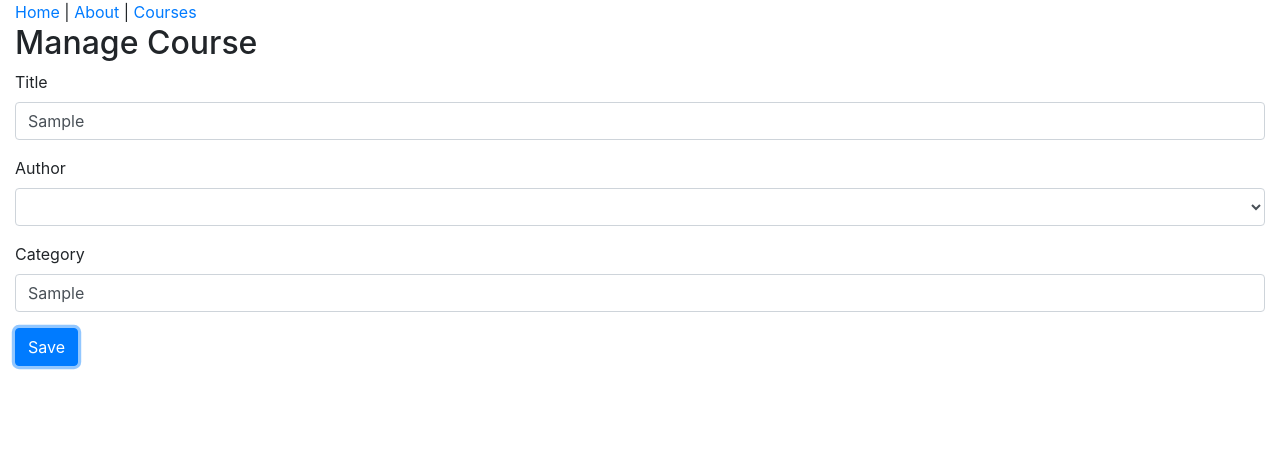
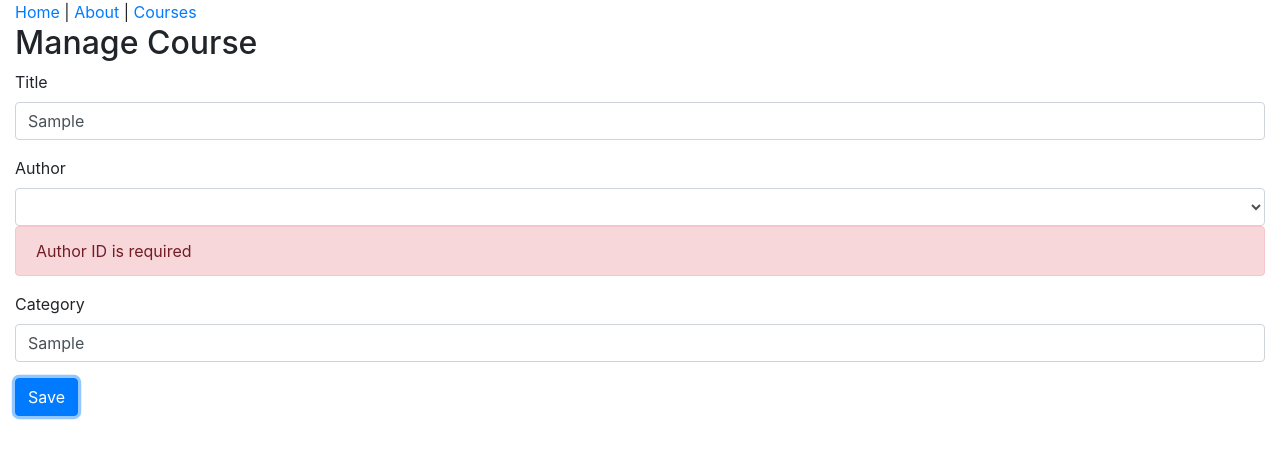
Before and after one commit to rusyasoft/ps-flux, a React (Create React App) app: page /course in a window 1280 px wide. Both pictures are taken after typing "Sample", "Sample" into the empty fields and a click on the input "Save". Shown: the top 458 px of the page. Built offline with nearby package versions, Linux system fonts and the light colour scheme; no server answers.

Commit message:
error handling with toast and validation

```diff
--- a/src/components/App.js
+++ b/src/components/App.js
@@ -6,10 +6,13 @@
 import { Redirect, Route, Switch } from 'react-router-dom';
 import NotFoundPage from './NotFoundPage';
 import ManageCoursePage from './ManageCoursePage';
+import { ToastContainer } from "react-toastify";
+import "react-toastify/dist/ReactToastify.css";
 
 function App() {
     return (
         <div className="container-fluid">
+            <ToastContainer autoClose={3000} hideProgressBar />
             <Header />
             <Switch>
                 <Route path="/" exact component={HomePage} />
--- a/src/components/CourseForm.js
+++ b/src/components/CourseForm.js
@@ -11,6 +11,7 @@
                 name="title"
                 onChange={props.onChange}
                 value={props.course.title}
+                error={props.errors.title}
             />
 
             <div className="form-group">
@@ -22,13 +23,15 @@
                         onChange={props.onChange}
                         value={props.course.authorId || ""}
                         className="form-control"
-
                     >
                         <option value="" />
                         <option value="1">Cory House</option>
                         <option value="2">Scott Allen</option>
                     </select>
                 </div>
+                {props.errors.authorId &&(
+                    <div className="alert alert-danger"> { props.errors.authorId } </div>
+                )}
             </div>
 
             <TextInput
@@ -37,6 +40,7 @@
                 label="Category"
                 value={props.course.category}
                 onChange={props.onChange}
+                error={props.errors.category}
             />
 
             <input type="submit" value="Save" className="btn btn-primary" />
--- a/src/components/ManageCoursePage.js
+++ b/src/components/ManageCoursePage.js
@@ -2,8 +2,10 @@
 import { Prompt } from 'react-router-dom';
 import CourseForm from "./CourseForm";
 import * as courseApi from "../api/courseApi";
+import { toast } from 'react-toastify';
 
 const ManageCoursePage = props => {
+    const [ errors, setErrors ] = useState({});
     const [ course, setCourse ] = useState({
         id: null,
         slug: "",
@@ -17,17 +19,34 @@
         setCourse(updatedCourse);
     }
 
+    function formIsValid() {
+        const _errors = {};
+
+        if (!course.title) _errors.title = "Title is required";
+        if (!course.authorId) _errors.authorId = "Author ID is required";
+        if (!course.category) _errors.category = "Category is required";
+
+        setErrors(_errors);
+        // Form is valid if the errors object has no properties
+        return Object.keys(_errors).length === 0;
+    }
+
     function handleSubmit(event) {
         event.preventDefault();
+        if (!formIsValid()) return;
+
         courseApi.saveCourse(course).then( () => {
             props.history.push("/courses");
+            toast.success("Course saved!");
         });
     }
 
     return (
         <>
             <h2>Manage Course</h2>
-            <CourseForm course={course} onChange={handleChange} onSubmit={handleSubmit} />
+            <CourseForm
+                errors={errors}
+                course={course} onChange={handleChange} onSubmit={handleSubmit} />
             <Prompt when={true} message="Are you sure you want to leave" />
             { props.match.params.slug }
         </>
--- a/tools/db.json
+++ b/tools/db.json
@@ -1 +1,104 @@
-{"courses":[{"id":1,"title":"Securing React Apps with Auth0","slug":"react-auth0-authentication-security","authorId":1,"category":"JavaScript"},{"id":2,"title":"React: The Big Picture","slug":"react-big-picture","authorId":1,"category":"JavaScript"},{"id":3,"title":"Creating Reusable React Components","slug":"react-creating-reusable-components","authorId":1,"category":"JavaScript"},{"id":4,"title":"Building a JavaScript Development Environment","slug":"javascript-development-environment","authorId":1,"category":"JavaScript"},{"id":5,"title":"Building Applications with React and Redux","slug":"react-redux-react-router-es6","authorId":1,"category":"JavaScript"},{"id":6,"title":"Building Applications in React and Flux","slug":"react-flux-building-applications","authorId":1,"category":"JavaScript"},{"id":7,"title":"Clean Code: Writing Code for Humans","slug":"writing-clean-code-humans","authorId":1,"category":"Software Practices"},{"id":8,"title":"Architecting Applications for the Real World","slug":"architecting-applications-dotnet","authorId":1,"category":"Software Architecture"},{"id":9,"title":"Becoming an Outlier: Reprogramming the Developer Mind","slug":"career-reboot-for-developer-mind","authorId":1,"category":"Career"},{"id":10,"title":"Web Component Fundamentals","slug":"web-components-shadow-dom","authorId":1,"category":"HTML5"}],"authors":[{"id":1,"name":"Cory House"},{"id":2,"name":"Scott Allen"},{"id":3,"name":"Dan Wahlin"}]}
+{
+  "courses": [
+    {
+      "id": 1,
+      "title": "Securing React Apps with Auth0",
+      "slug": "react-auth0-authentication-security",
+      "authorId": 1,
+      "category": "JavaScript"
+    },
+    {
+      "id": 2,
+      "title": "React: The Big Picture",
+      "slug": "react-big-picture",
+      "authorId": 1,
+      "category": "JavaScript"
+    },
+    {
+      "id": 3,
+      "title": "Creating Reusable React Components",
+      "slug": "react-creating-reusable-components",
+      "authorId": 1,
+      "category": "JavaScript"
+    },
+    {
+      "id": 4,
+      "title": "Building a JavaScript Development Environment",
+      "slug": "javascript-development-environment",
+      "authorId": 1,
+      "category": "JavaScript"
+    },
+    {
+      "id": 5,
+      "title": "Building Applications with React and Redux",
+      "slug": "react-redux-react-router-es6",
+      "authorId": 1,
+      "category": "JavaScript"
+    },
+    {
+      "id": 6,
+      "title": "Building Applications in React and Flux",
+      "slug": "react-flux-building-applications",
+      "authorId": 1,
+      "category": "JavaScript"
+    },
+    {
+      "id": 7,
+      "title": "Clean Code: Writing Code for Humans",
+      "slug": "writing-clean-code-humans",
+      "authorId": 1,
+      "category": "Software Practices"
+    },
+    {
+      "id": 8,
+      "title": "Architecting Applications for the Real World",
+      "slug": "architecting-applications-dotnet",
+      "authorId": 1,
+      "category": "Software Architecture"
+    },
+    {
+      "id": 9,
+      "title": "Becoming an Outlier: Reprogramming the Developer Mind",
+      "slug": "career-reboot-for-developer-mind",
+      "authorId": 1,
+      "category": "Career"
+    },
+    {
+      "id": 10,
+      "title": "Web Component Fundamentals",
+      "slug": "web-components-shadow-dom",
+      "authorId": 1,
+      "category": "HTML5"
+    },
+    {
+      "id": 11,
+      "slug": "aaaa",
+      "title": "aaaa",
+      "authorId": 1,
+      "category": "aaaaaaaaaaaaaaaaa",
+      "createdAt": 1662689903154
+    },
+    {
+      "id": 12,
+      "slug": "dfdf",
+      "title": "dfdf",
+      "authorId": 1,
+      "category": "ddddddd",
+      "createdAt": 1662690980750
+    }
+  ],
+  "authors": [
+    {
+      "id": 1,
+      "name": "Cory House"
+    },
+    {
+      "id": 2,
+      "name": "Scott Allen"
+    },
+    {
+      "id": 3,
+      "name": "Dan Wahlin"
+    }
+  ]
+}
```
